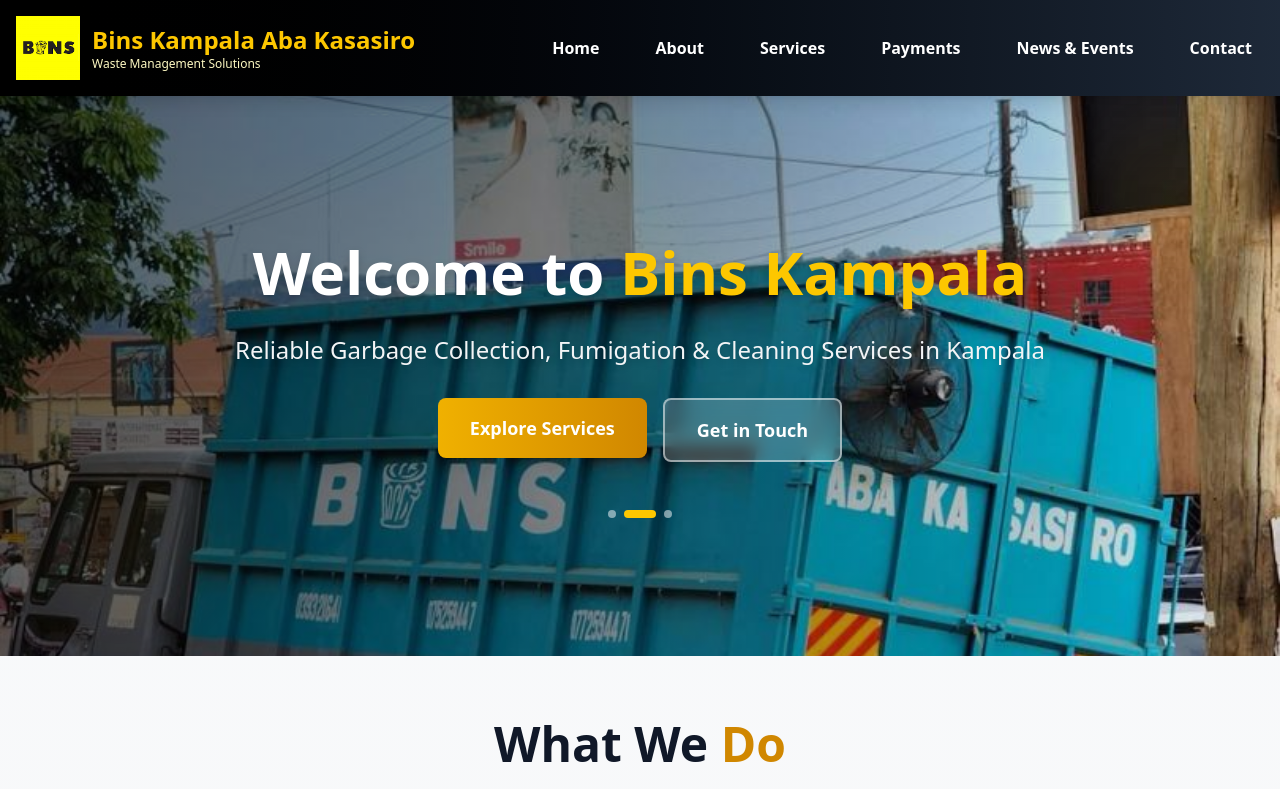
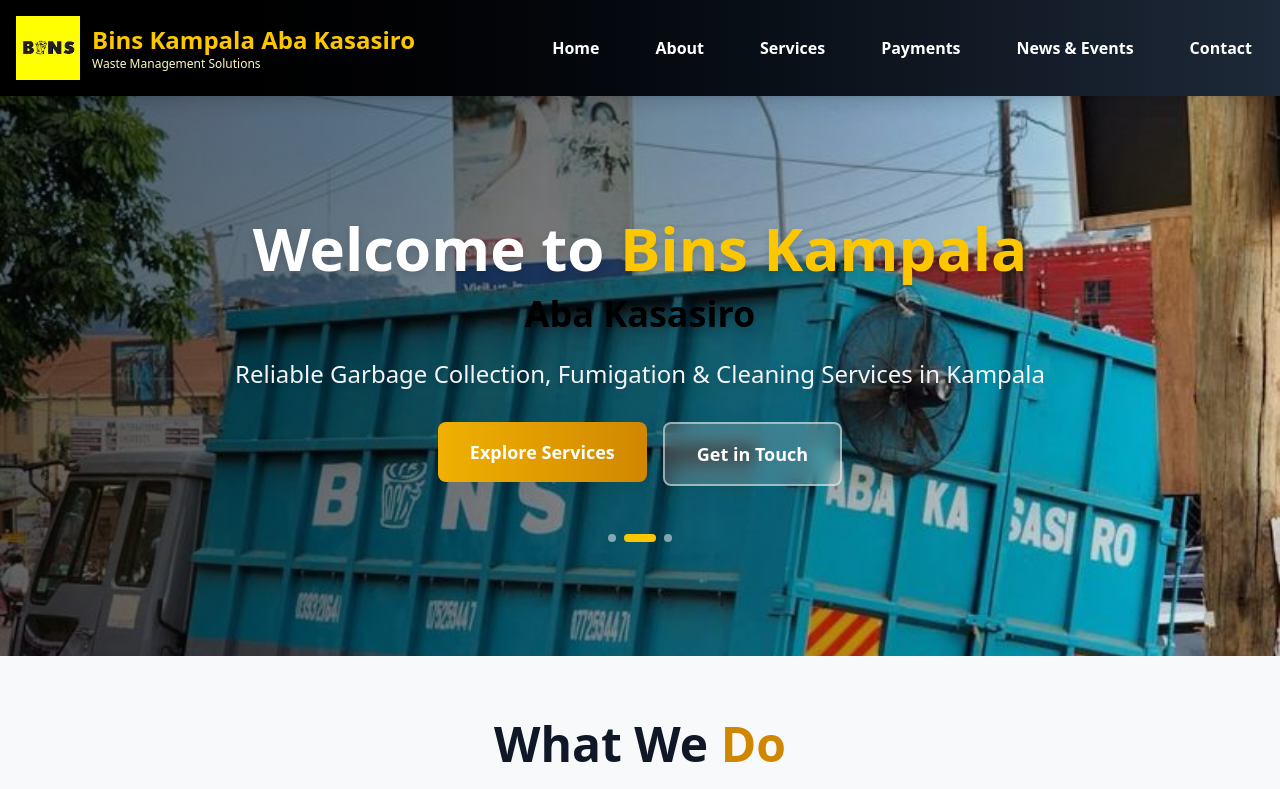
Before and after one commit to alvinisaac0602/bins-, a React (Vite) app: page / in a window 1280 px wide. Shown: the top 789 px of the page. Built offline with nearby package versions, Linux system fonts and the light colour scheme.

Commit message:
Add 'Aba Kasasiro' subtitle below main heading in black color

```diff
--- a/src/pages/Home.jsx
+++ b/src/pages/Home.jsx
@@ -33,9 +33,12 @@ export default function Home() {
         <div className="absolute bottom-10 left-10 w-40 h-40 bg-yellow-600/10 rounded-full blur-3xl"></div>
 
         <div className="relative z-10 text-center px-4 max-w-4xl">
-          <h1 className="text-5xl md:text-6xl font-black mb-6 leading-tight animate-fadeInUp drop-shadow-lg">
+          <h1 className="text-5xl md:text-6xl font-black mb-2 leading-tight animate-fadeInUp drop-shadow-lg">
             Welcome to <span className="text-yellow-400">Bins Kampala</span>
           </h1>
+          <h2 className="text-3xl md:text-4xl font-bold mb-6 text-black animate-fadeInUp drop-shadow-lg" style={{ animationDelay: "0.1s" }}>
+            Aba Kasasiro
+          </h2>
           <p className="text-xl md:text-2xl mb-8 text-gray-100 drop-shadow-md animate-fadeInUp" style={{ animationDelay: "0.2s" }}>
             Reliable Garbage Collection, Fumigation & Cleaning Services in Kampala
           </p>
```
